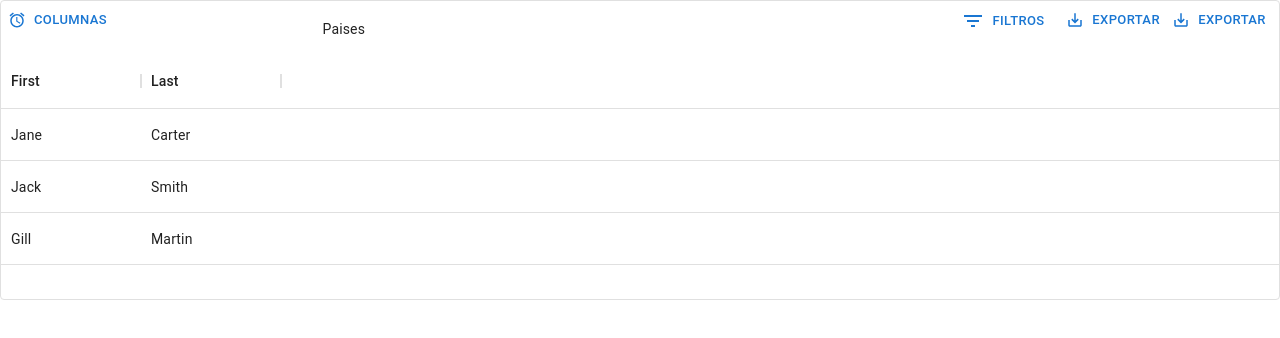
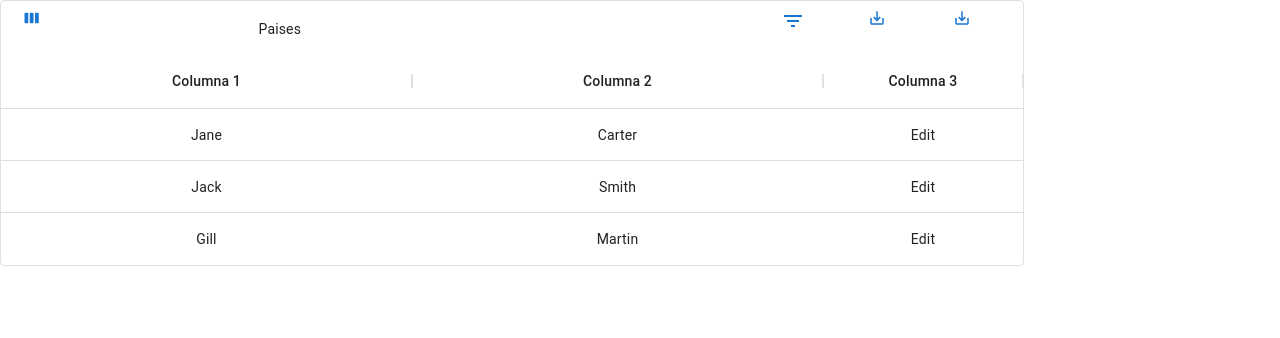
Before and after one commit to samantonio91/toolBar, a React (Create React App) app: page / in a window 1280 px wide. Shown: the top 338 px of the page. Built offline with nearby package versions, Linux system fonts and the light colour scheme.

Commit message:
Se cambio los botones

```diff
--- a/src/App.js
+++ b/src/App.js
@@ -1,29 +1,45 @@
 import * as React from "react";
 import Grid from "@mui/material/Grid";
 import Box from "@mui/material/Box";
+import IconButton from "@mui/material/IconButton";
 import {
   DataGrid,
   esES,
-  GridRowsProp,
-  GridColDef,
   GridToolbarContainer,
   GridToolbarColumnsButton,
   GridToolbarFilterButton,
   GridToolbarExport,
-  GridToolbarDensitySelector,
 } from "@mui/x-data-grid";
 import AccessAlarmIcon from "@mui/icons-material/AccessAlarm";
 
 const columns = [
   {
     field: "first",
-    headerName: "First",
-    width: 140,
+    headerName: "Columna 1",
+    editable: false,
+    sortable: false,
+    flex: 1,
+    headerAlign: "center",
+    align: "center",
   },
   {
     field: "last",
-    headerName: "Last",
-    width: 140,
+    headerName: "Columna 2",
+    editable: false,
+    sortable: false,
+    flex: 1,
+    headerAlign: "center",
+    align: "center",
+  },
+  {
+    field: "action",
+    headerName: "Columna 3",
+    editable: false,
+    sortable: false,
+    flex: 1,
+    maxWidth: 200,
+    headerAlign: "center",
+    align: "center",
   },
 ];
 
@@ -32,16 +48,19 @@ const initialRows = [
     id: 1,
     first: "Jane",
     last: "Carter",
+    action: "Edit",
   },
   {
     id: 2,
     first: "Jack",
     last: "Smith",
+    action: "Edit",
   },
   {
     id: 3,
     first: "Gill",
     last: "Martin",
+    action: "Edit",
   },
 ];
 
@@ -51,7 +70,7 @@ function CustomToolbar() {
       <GridToolbarContainer>
         <Grid container>
           <Grid item xs={3}>
-            <GridToolbarColumnsButton startIcon={<AccessAlarmIcon />} />
+            <GridToolbarColumnsButton localeText="xD" />
           </Grid>
           <Grid item xs={6}>
             <p>Paises</p>
@@ -73,14 +92,20 @@ function CustomToolbar() {
 
 function App() {
   return (
-    <div style={{ height: 300, width: "100%" }}>
+    <div style={{ height: "100%", width: "80%" }}>
       <DataGrid
-        localeText={esES.components.MuiDataGrid.defaultProps.localeText}
+        autoHeight
+        disableColumnMenu
+        hideFooter
+        hideFooterPagination
+        // localeText={esES.components.MuiDataGrid.defaultProps.localeText}
+        localeText={{
+          toolbarColumns: "",
+          toolbarFilters: "",
+          toolbarExport: "",
+        }}
         rows={initialRows}
         columns={columns}
-        disableColumnMenu={true}
-        hideFooter={true}
-        hideFooterPagination={true}
         components={{
           Toolbar: CustomToolbar,
         }}
```
